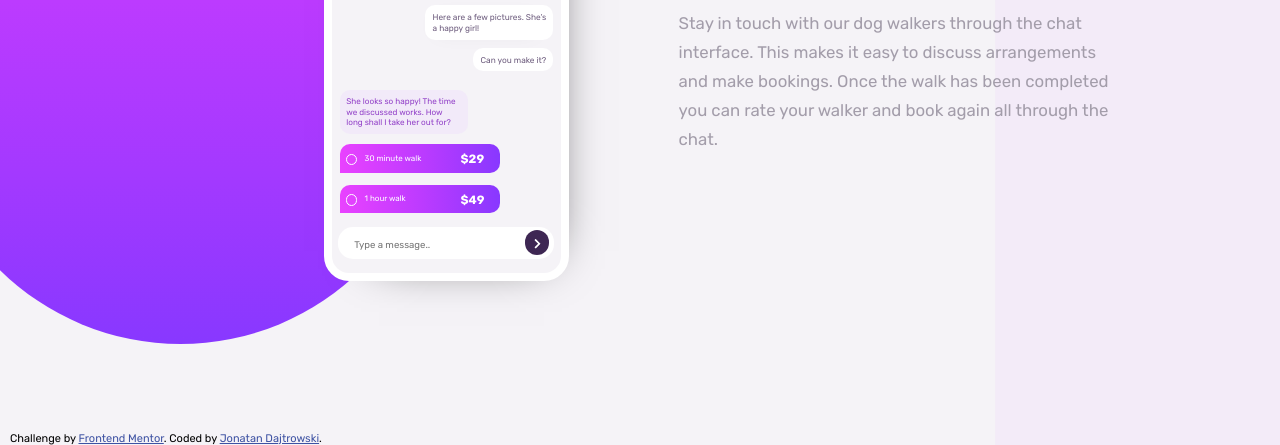
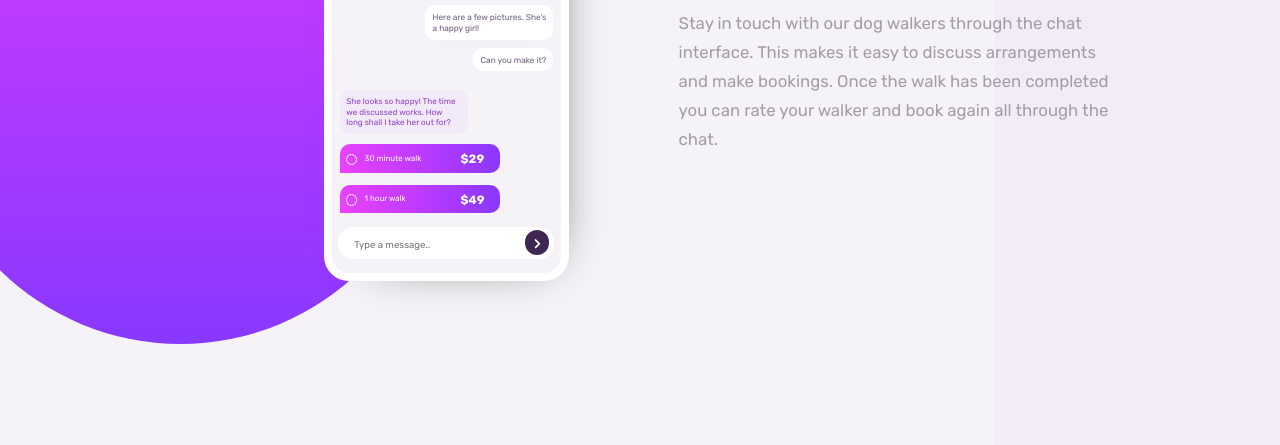
Before and after one commit to 4k17/front-end2, a plain HTML site: page Chat App CSS Illustration/index.html in a window 1280 px wide. Shown: the part 355-800 px from the top of the page. Drawn offline with Linux system fonts and the light colour scheme.

Commit message:
Update index.html

```diff
--- a/Chat App CSS Illustration/index.html
+++ b/Chat App CSS Illustration/index.html
@@ -90,11 +90,6 @@
     <div class="bg_box-2"></div>
   </div>
 </main>
-<div style="width: auto; position: fixed ; bottom: 0px; left : 10px; color: black;">
-  <p class="attribution">
-    Challenge by <a href="https://www.frontendmentor.io?ref=challenge" target="_blank">Frontend Mentor</a>.
-    Coded by <a href="https://www.frontendmentor.io/profile/JDFIREX" target="_blank">Jonatan Dajtrowski</a>.
-  </p>
-  </div>
+
 </body>
 </html>
```
